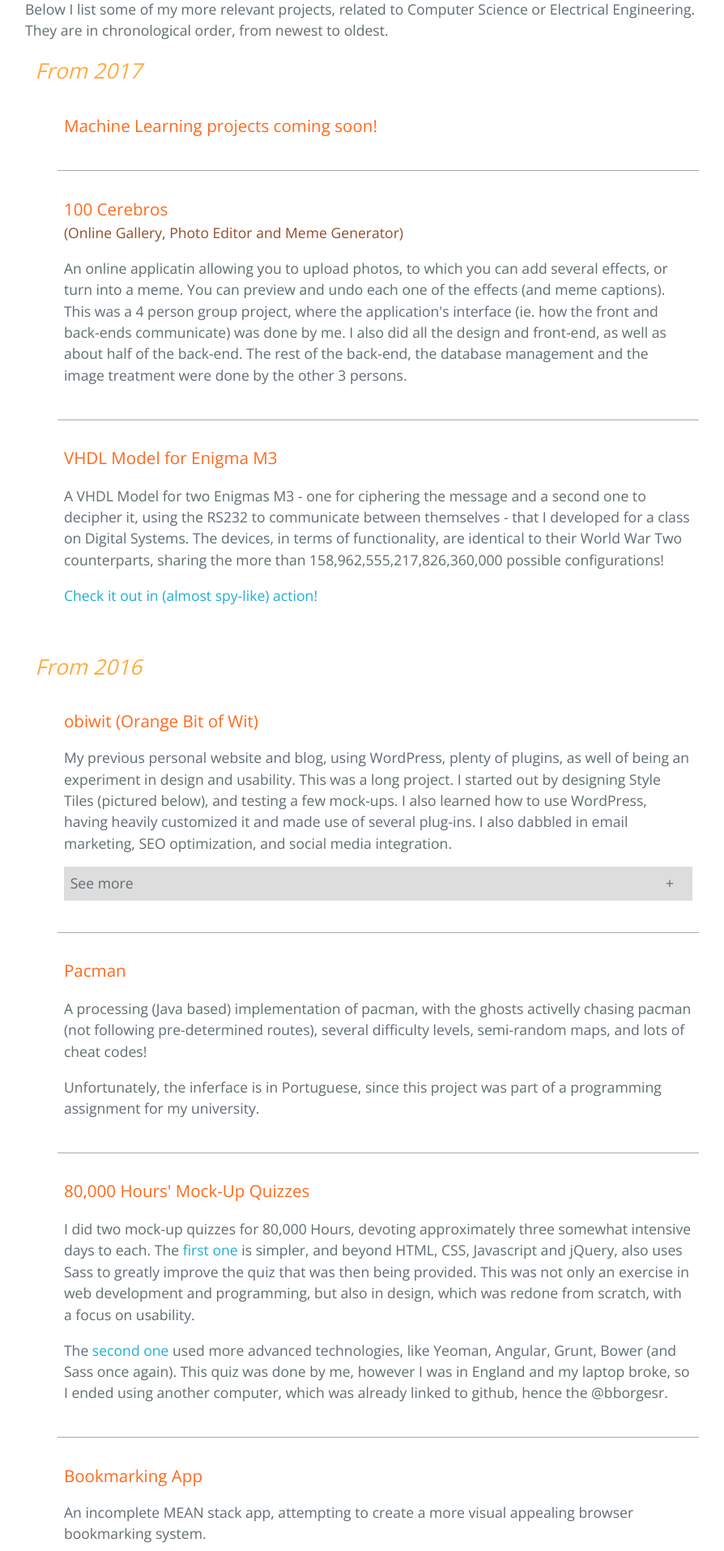
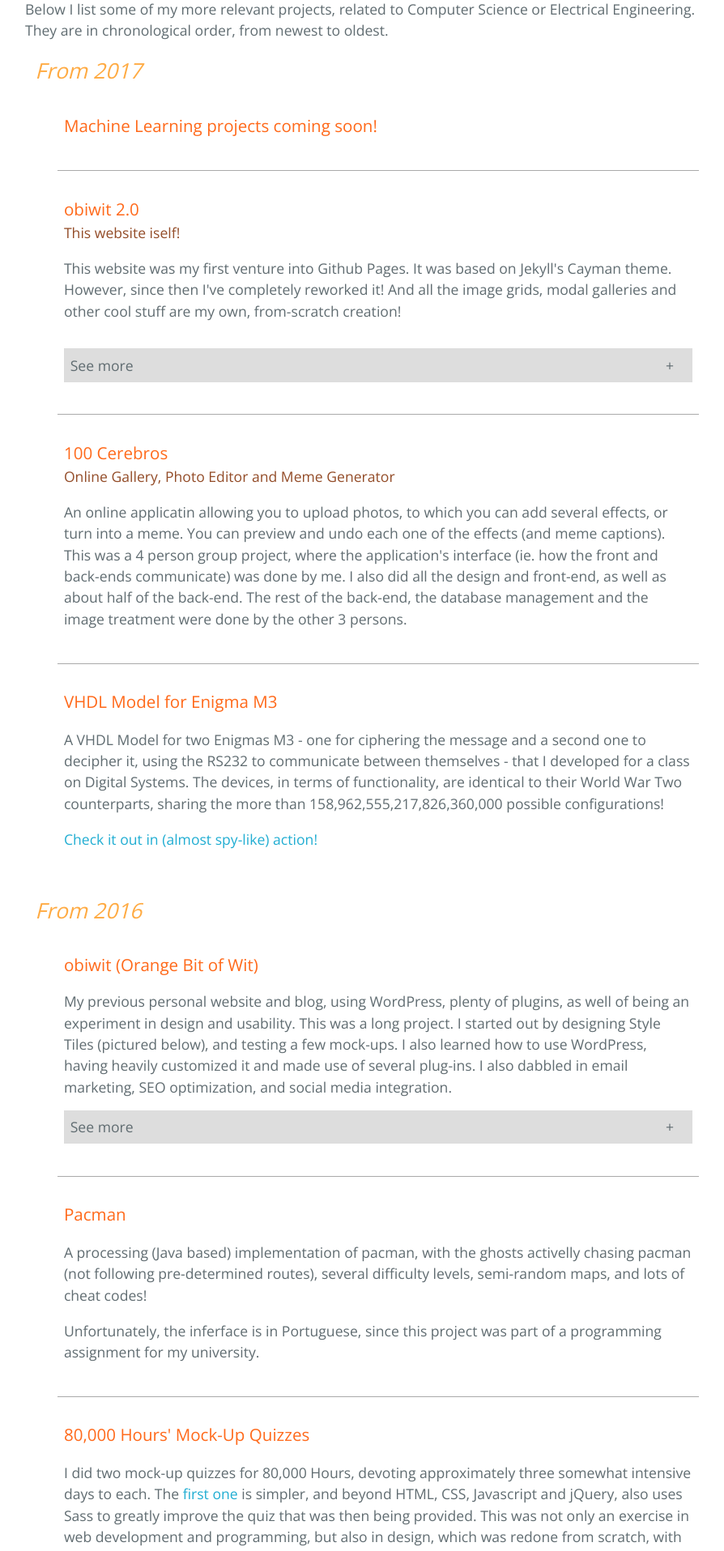
Before and after one commit to obiwit/obiwit.github.io, a Jekyll site: the page built from projects.html, in a window 1280 px wide. Shown: the part 474-2389 px from the top of the page at 81% size, without its empty margins (193-1087 px from the left). Built offline with Jekyll 4.4.1, drawn with Linux system fonts in a browser that asks for light colours; nearby versions of some CDN libraries; some of the changed text lies outside the part shown.

Commit message:
Minor tweaks, some content added

```diff
--- a/css/custom.css
+++ b/css/custom.css
@@ -52,6 +52,9 @@
 
 a {
   color: #20add2;
+}
+span.small {
+    font-size: 80%;
 }
 
 .cursor:hover {
@@ -142,6 +145,9 @@
 .accordion img:hover {
   opacity: 0.6;
   cursor: pointer;
+}
+.accordion .break-after {
+  display: block;
 }
 @media screen and (max-width: 38em) { .accordion { -webkit-columns: 1;  -moz-columns: 1;  columns: 1;  -webkit-column-count: 1;  -moz-column-count: 1;  column-count: 1; } }
 @media screen and (min-width: 38em) and (max-width: 50em) { .accordion { -webkit-columns: 2;  -moz-columns: 2;  columns: 2;  -webkit-column-count: 2;  -moz-column-count: 2;  column-count: 2; } }
--- a/index.html
+++ b/index.html
@@ -21,7 +21,7 @@
 
   <p class="separated">You can also check out my <a href="{{ site.baseurl }}/pdf/cv.pdf">Curriculum Vitae</a>.</p>
 
-  <p class="separated">I also go by <strong>obiwit</strong> - that stands for Orange BIt of WIT. You can see it as my very own internet name. I’m a renaissance woman, a jack of all trades, (to-be) master of some. From learning Japanese to piloting a plane, this is the journey of adventure and experiments of a lifetime (mine ;). </p>
+  <p class="separated">I also go by <strong>obiwit</strong> - that stands for Orange BIt of WIT. You can see it as my very own internet name. I’m a renaissance woman, a jack of all trades, (to-be) master of some. From learning Japanese to piloting a plane, this is the journey of a lifetime, mine ;). </p>
 
   <h1>Projects</h1>
   I like to make (and unfortunately also break) new things. I occasionally write, draw, and watercolor, but I mostly devote my time to <a href="{{site.baseurl}}/projects.html">my Computer Science and Electronics projects</a>.
--- a/js/projects.js
+++ b/js/projects.js
@@ -62,6 +62,9 @@
      } else {
        $('#main-image').css('maxWidth', (imageWidth/imageHeight * 60) + "vh" );
      }
+     if($image.parent().data()["items"] < 3) {
+       $('#main-image').css('maxWidth', (imageWidth/imageHeight * 80) + "vh" );
+     }
 
      // add caption based on img's alt text
      $('#caption').html($image.attr('alt'));
@@ -90,6 +93,7 @@
    }
 
    // Adds several smaller images below the principal, for navigational purposes
+   // Doesn't show image previews if there aren't enough images in a gallery (ie. at least 3)
    function addPreviews() {
      // clear previous images
      $('#previews').html('');
@@ -103,10 +107,12 @@
 
      var indexes = [-3, -2, 0, 1];
      var navInfo = ['Back two images', 'Previous image', 'Next image', 'Foward two images'];
-     if (screenWidth < 500) {
+     if (totalImgNum < 3) {
+       indexes = [];
+     } else if (screenWidth < 500 || totalImgNum < 4) {
        indexes = [-2, 0]
        var navInfo = ['Previous image', 'Next image'];
-     } else if (screenWidth < 850) {
+     } else if (screenWidth < 850 || totalImgNum < 5) {
        indexes = [-2, 0, 1];
        var navInfo = ['Previous image', 'Next image', 'Foward two images'];
      }
--- a/projects.html
+++ b/projects.html
@@ -12,37 +12,46 @@
     <li>
       <h3>Machine Learning projects coming soon!</h3>
     </li>
-    <li>
+    <li id="gp-obiwit">
+      <h3>obiwit 2.0</h3>
+      <h4>This website iself!</h4>
+      <p>This website was my first venture into Github Pages. It was based on Jekyll's Cayman theme. However, since then I've completely reworked it! And all the image grids, modal galleries and other cool stuff are my own, from-scratch creation!</p>
+      <button class="toggle-accordion">See more</button>
+      <div class="accordion" data-items="1">
+        <img src="{{ site.baseurl }}/img/projects/gp-obiwit0.png" alt="Designing the Modal Pop-Up image gallery." data-index="1" data-project="gp-obiwit">
+      </div>
+    </li>
+    <li id="100-cerebros">
       <h3>100 Cerebros</h3>
-      <h4>(Online Gallery, Photo Editor and Meme Generator)</h4>
+      <h4>Online Gallery, Photo Editor and Meme Generator</h4>
       <p>An online applicatin allowing you to upload photos, to which you can add several effects, or turn into a meme. You can preview and undo each one of the effects (and meme captions). This was a 4 person group project, where the application's interface (ie. how the front and back-ends communicate) was done by me. I also did all the design and front-end, as well as about half of the back-end. The rest of the back-end, the database management and the image treatment were done by the other 3 persons.</p>
     </li>
-    <li class="last">
+    <li id="vhdl-enigma" class="last">
       <h3>VHDL Model for Enigma M3</h3>
       <p>A VHDL Model for two Enigmas M3 - one for ciphering the message and a second one to decipher it, using the RS232 to communicate between themselves - that I developed for a class on Digital Systems. The devices, in terms of functionality, are identical to their World War Two counterparts, sharing the more than 158,962,555,217,826,360,000 possible configurations!</p>
       <a href="https://www.youtube.com/watch?v=rjT6-Ye7jDg">Check it out in (almost spy-like) action!</a>
     </li>
     <h2 class="contrast">From 2016</h2>
-    <li id="obiwit">
+    <li id="wp-obiwit">
       <h3>obiwit (Orange Bit of Wit)</h3>
       My previous personal website and blog, using WordPress, plenty of plugins, as well of being an experiment in design and usability. This was a long project. I started out by designing Style Tiles (pictured below), and testing a few mock-ups. I also learned how to use WordPress, having heavily customized it and made use of several plug-ins. I also dabbled in email marketing, SEO optimization, and social media integration.
       <button class="toggle-accordion">See more</button>
       <div class="accordion" data-items="7">
-        <img src="{{ site.baseurl }}/img/projects/obiwit0.png" alt="The finished website, on a desktop." data-index="1" data-project="obiwit">
-        <img src="{{ site.baseurl }}/img/projects/orange_bow-styleTiles.png" alt="Style Tiles I made before doing the actual website, as part of the design process." data-index="2" data-project="obiwit">
-        <img src="{{ site.baseurl }}/img/projects/obiwit1.png" alt="Feedback form (with validation) detail." data-index="3" data-project="obiwit">
-        <img src="{{ site.baseurl }}/img/projects/obiwit3.png" alt="The finished website, on a mobile phone." data-index="4" data-project="obiwit">
-        <img src="{{ site.baseurl }}/img/projects/obiwit5.png" alt="How an article read on a desktop." data-index="5" data-project="obiwit">
-        <img src="{{ site.baseurl }}/img/projects/obiwit4.png" alt="How an article read on a mobile phone." data-index="6" data-project="obiwit">
-        <img src="{{ site.baseurl }}/img/projects/obiwit2.png" alt="Footer Detail" data-index="7" data-project="obiwit">
+        <img src="{{ site.baseurl }}/img/projects/obiwit0.png" alt="The finished website, on a desktop." data-index="1" data-project="wp-obiwit">
+        <img src="{{ site.baseurl }}/img/projects/orange_bow-styleTiles.png" alt="Style Tiles I made before doing the actual website, as part of the design process." data-index="2" data-project="wp-obiwit">
+        <img src="{{ site.baseurl }}/img/projects/obiwit1.png" alt="Feedback form (with validation) detail." data-index="3" data-project="wp-obiwit">
+        <img src="{{ site.baseurl }}/img/projects/obiwit3.png" alt="The finished website, on a mobile phone." data-index="4" data-project="wp-obiwit">
+        <img src="{{ site.baseurl }}/img/projects/obiwit5.png" alt="How an article read on a desktop." data-index="5" data-project="wp-obiwit">
+        <img src="{{ site.baseurl }}/img/projects/obiwit4.png" alt="How an article read on a mobile phone." data-index="6" data-project="wp-obiwit">
+        <img src="{{ site.baseurl }}/img/projects/obiwit2.png" alt="Footer Detail" data-index="7" data-project="wp-obiwit">
       </div>
     </li>
-    <li>
+    <li id="pacman">
       <h3>Pacman</h3>
       <p>A processing (Java based) implementation of pacman, with the ghosts activelly chasing pacman (not following pre-determined routes), several difficulty levels, semi-random maps, and lots of cheat codes!</p>
       <p>Unfortunately, the inferface is in Portuguese, since this project was part of a programming assignment for my university.</p>
     </li>
-    <li>
+    <li id="80k-quizzes">
       <h3>80,000 Hours' Mock-Up Quizzes</h3>
       <p>I did two mock-up quizzes for 80,000 Hours, devoting approximately three somewhat intensive days to each. The <a href="https://github.com/obiwit/80K_quiz_mockup">first one</a> is simpler, and beyond HTML, CSS, Javascript and jQuery, also uses Sass to greatly improve the quiz that was then being provided. This was not only an exercise in web development and programming, but also in design, which was redone from scratch, with a focus on usability.</p>
       <p>The <a href="https://github.com/obiwit/ccApp">second one</a> used more advanced technologies, like Yeoman, Angular, Grunt, Bower (and Sass once again). This quiz was done by me, however I was in England and my laptop broke, so I ended using another computer, which was already linked to github, hence the @bborgesr.</p>
@@ -51,7 +60,7 @@
       <h3>Bookmarking App</h3>
       An incomplete MEAN stack app, attempting to create a more visual appealing browser bookmarking system.
     </li>
-    <li class="last">
+    <li id="robot-hand" class="last">
       <h3>Flexwire heat-shrinkable hand</h3>
       On the backside of this hand, runs a muscle wire to create a realistically moving robot hand. Made of nickel-titanium alloy, this wire contracts with heat and stays expanded when cool, which is exactly the opposite of what you'd expect of a metal. Each finger of the robot hand contains a muscle wire connected to an LED. The LED lights up when power runs through the finger. As the wire heats, the finger bends! Also, check out my original futurist design of the controller box :)
       <br><br>
@@ -59,17 +68,17 @@
     </li>
 
     <h2 class="contrast">From 2015</h2>
-    <li>
+    <li id="ee40lx-robot">
       <h3>Stimuli-responsive robot</h3>
       This was the final course project for BerkeleyX's Electronic Interfaces (EE40LX): a craft-stick vibrating hopper robot controlled by the MSP430G2 LaunchPad. It has the following subsystems: a voltage regulator, two photocell front ends, a speaker driver, a microphone front end and two DC motor drivers. These systems communicate with the MSP430G2 LaunchPad in order to allow the robot to move in response to its environment. In layman's terms, this robot will start moving and making noises in reaction to light and sound stimuli. <a href="https://www.youtube.com/watch?v=MmWrJUKf1GM">Check out the demo video!</a>
     </li>
-    <li>
+    <li id="alarm-circuit">
       <h3>Home alarm system</h3>
       An intrusion alarm system, using magnetic sensor switches to respond to movement. The two LEDs indicate both whether the system is on or off and whether it is self-locked or not (to continue making noise if, for example, someone opens a door and closes it quickly).
       <br><br>
       See project Home alarm system
     </li>
-    <li class="last">
+    <li id="rpg" class="last">
       <h3>rpg (Rewarding Programming Game)</h3>
       An interactive checklist, with a progress bar that tells you how close you are to the next level and its reward! It makes use of HTML5's localStorage. This whole project started when I drew all that I wanted to do (instead of actually doing that, procrastination at its best!) Note: Due to the localStorage cross-browser implementation, this app works better in Chrome or chrome-based browsers (i.e. Opera).
       <br><br>
@@ -77,35 +86,43 @@
     </li>
 
     <h2 class="contrast">From 2014</h2>
-    <li>
+    <li id="pig-game">
       <h3>Pig Game</h3>
       An implementation of the famous chance game, with abundant JavaScript and SASS plugins (ex: compass, bourbon, refills, suzy). Check it out, it's pretty fun (even if slightly addicting)!
       <br><br>
       See a <a href="https://www.youtube.com/watch?v=Qy-x7LhwmGM">short demo</a> or play the game!
     </li>
-    <li>
+    <li id="breakawake">
       <h3>BreakAwake</h3>
       A website, focusing on design and responsive layouts at all levels. After several iterations, it evolved from the original flower-like design to a more modern tiled one. Prototyping and design (mock-up pictured) played a crucial role in this process. Check out the website, but bear in mind, I've never actually finished it, since this was mainly an experiment in design and responsiveness. Also, take a look at my mockups: http://obiwit.com/wp-content/uploads/2015/09/breakAwake-mockups_grey.png
       <br><br>
       See project BreakAwake
     </li>
-    <li>
+    <li id="riddles">
       <h3>Riddles</h3>
       An interactive riddle game, build on HTML5, CSS3, Javascript, and jQuery.
-      <br><br>
-      See project Riddles
+      <button class="toggle-accordion">See more</button>
+      <div class="accordion" data-items="1">
+        <img src="{{ site.baseurl }}/img/projects/riddle.png" alt="An example of the interface during a playthrough. You are present with a picture that contains the answer, and are tasked with clicking on the right portion of the image! The game was complete with a soundtrack you could turn on or off.
+        <br><span class='small' style='color: #bbb'>PS. If you were wondering, the correct answer for this particular riddle is envelope ;)</span>" data-index="1" data-project="riddles">
+      </div>
     </li>
-    <li>
+    <li id="useless-box">
       <h3>Useless box!</h3>
       This was my first electronics project: a fully functional useless box made from scratch (including the wooden box itself and its pretty design). This project was inspired by ThinkGeek's Useless Box Kit. Check out their description: "Ok, so it's a black box, sort of shiny, with a switch on top. But what does the switch do? Does it launch a nuclear attack? Does it terminate someone you don't know somewhere in the world? Does it make bacon magically appear? You stare at it over and over, hour after hour, until you can't take it anymore. You turn it on. And out of the box, a little finger pops out and turns the unit back off. That's all it does, and the smile on your face is proof it works."
-      <br><br>
-      See project Useless box!
+      <button class="toggle-accordion">See more</button>
+      <div class="accordion" data-items="2">
+        <img src="{{ site.baseurl }}/img/projects/useless-box-on.jpg" alt="The useless box. Notice the circuitry-inspired art!" data-index="1" data-project="useless-box" class="break-after">
+        <img src="{{ site.baseurl }}/img/projects/useless-box-inside.jpg" alt="The inside of the useless box." data-index="2" data-project="useless-box">
+      </div>
     </li>
-    <li class="last">
+    <li id="sarcasm" class="last">
       <h3>src: sarcasm</h3>
       A simple static webpage, my first venture into web development!
-      <br><br>
-      See project src: sarcasm
+      <button class="toggle-accordion">See more</button>
+      <div class="accordion" data-items="1">
+        <img src="{{ site.baseurl }}/img/projects/src.png" alt="The finished website." data-index="1" data-project="sarcasm">
+      </div>
     </li>
   </ul>
 </div>
```
Also changed, not shown: img/projects/gp-obiwit0.png (added), img/projects/useless-box-inside.jpg (renamed from img/projects/useless box inside.jpg), img/projects/useless-box-on.jpg (renamed from img/projects/useless box on.jpg).
